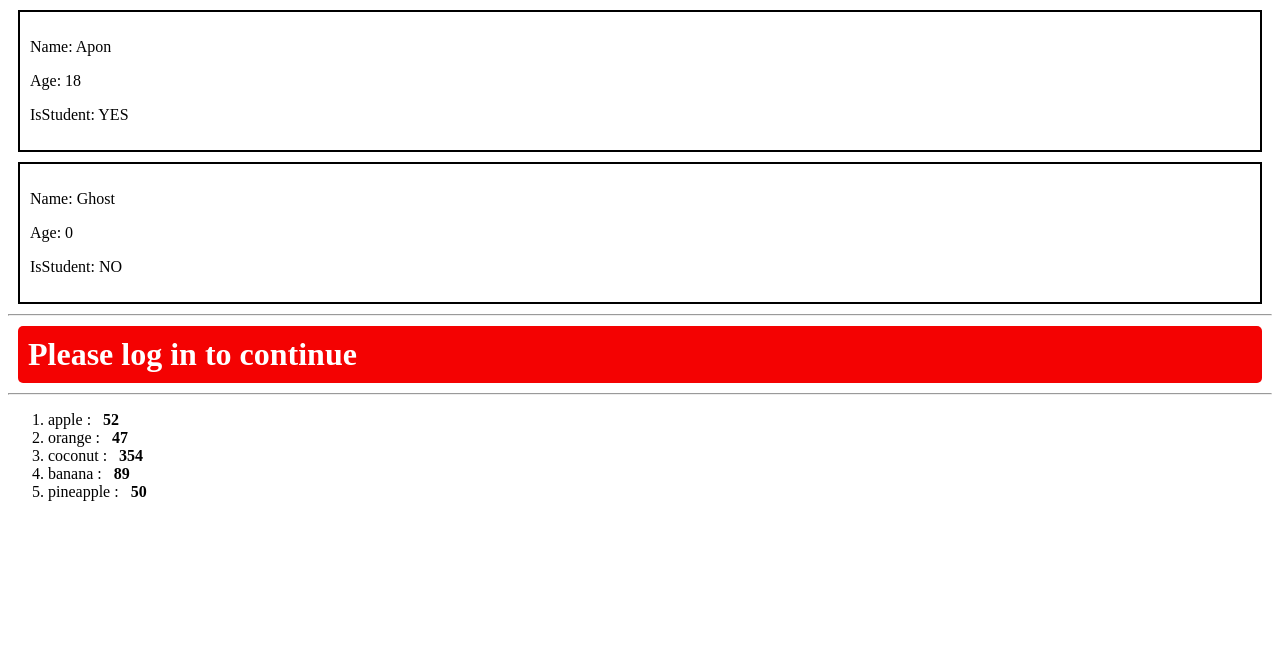
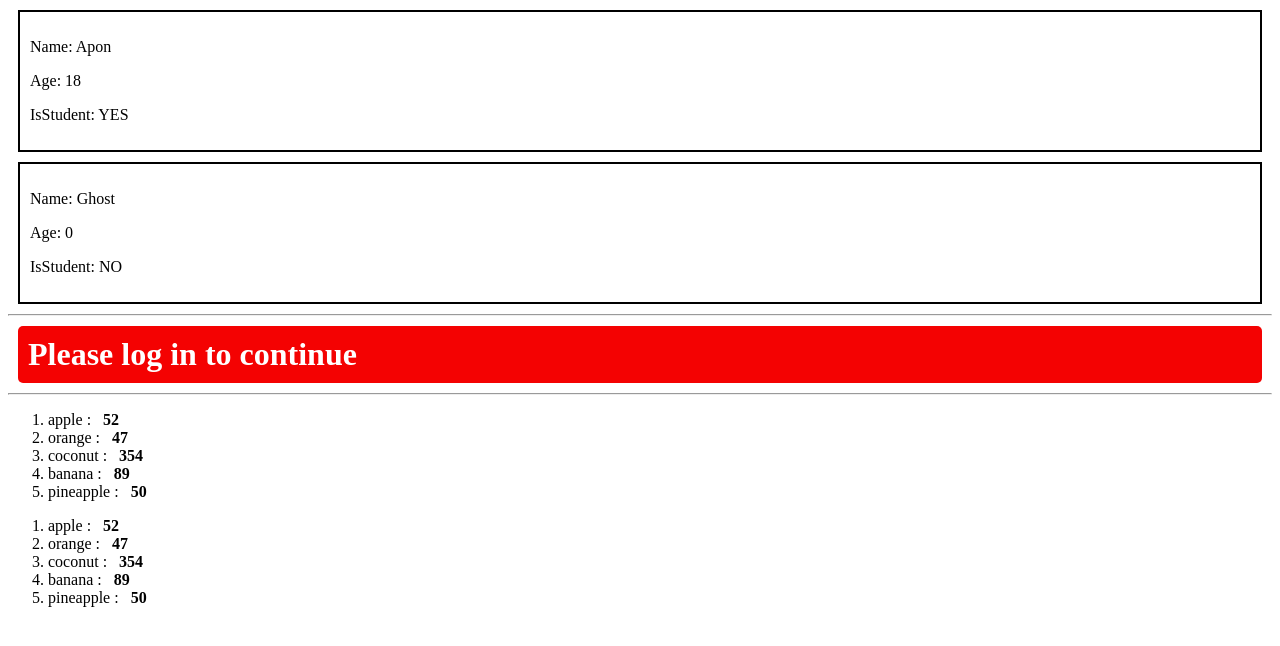
Before and after one commit to rakibulapon46/React-JS, a React (Vite) app in the folder 11/my-react-app/: page / in a window 1280 px wide. Shown: the top 646 px of the page. Built offline with nearby package versions, Linux system fonts and the light colour scheme.

Commit message:
add fruits and vegetables

```diff
--- a/11/my-react-app/src/App.jsx
+++ b/11/my-react-app/src/App.jsx
@@ -1,20 +1,34 @@
-
-import './App.css'
-import List from './List'
-import Student from './Student'
-import UserGreeting from './UserGreeting'
+import "./App.css";
+import List from "./List";
+import Student from "./Student";
+import UserGreeting from "./UserGreeting";
 
 function App() {
+  const fruits = [
+    { id: 1, name: "apple", calories: 52 },
+    { id: 2, name: "orange", calories: 47 },
+    { id: 3, name: "coconut", calories: 354 },
+    { id: 4, name: "banana", calories: 89 },
+    { id: 5, name: "pineapple", calories: 50 },
+  ];
+  const vegetables = [
+    { id: 1, name: "broccoli", calories: 28 },
+    { id: 2, name: "corn", calories: 97 },
+    { id: 3, name: "potato", calories: 83 },
+    { id: 4, name: "carrot", calories: 33 },
+    { id: 5, name: "beans", calories: 105 },
+  ];
   return (
     <>
-     <Student name="Apon" age={18} isStudent={true}/>
-     <Student/>
-     <hr />
-     <UserGreeting isLoggedIn={false} username="Apon" />
-     <hr />
-     <List/>
+      <Student name="Apon" age={18} isStudent={true} />
+      <Student />
+      <hr />
+      <UserGreeting isLoggedIn={false} username="Apon" />
+      <hr />
+      {fruits.length > 0 && <List items={fruits} category="Fruits" />}
+      {vegetables.length > 0 && <List items={vegetables} category="Vegetables" />}
     </>
-  )
+  );
 }
 
-export default App
+export default App;
```
